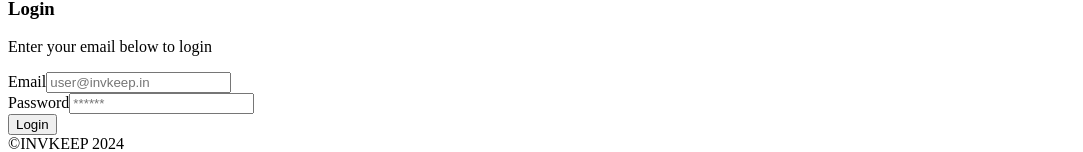
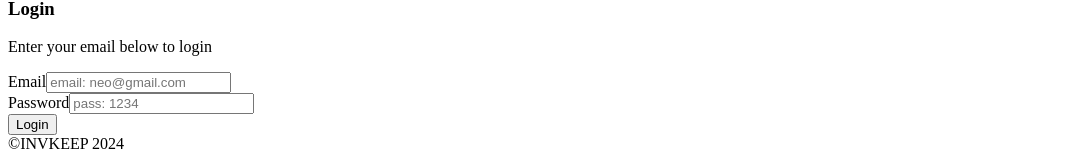
Before and after one commit to vignesh2004vasu/INVKEEP, a React (Vite) app: page /login in a window 1280 px wide. Shown: the part 1919-2071 px from the top of the page, without its empty margins (0-1083 px from the left). Built offline with nearby package versions, Linux system fonts and the light colour scheme; the HTML template or start-up script is replaced by a standard one.

Commit message:
Update Login.jsx

```diff
--- a/src/pages/Shared/Login.jsx
+++ b/src/pages/Shared/Login.jsx
@@ -56,7 +56,7 @@ const Login = () => {
             <Input
               id="email"
               type="email"
-              placeholder="user@invkeep.in"
+              placeholder="email: neo@gmail.com"
               value={email}
               onChange={(e) => setEmail(e.target.value)}
             />
@@ -66,7 +66,7 @@ const Login = () => {
             <Input
               id="password"
               type="password"
-              placeholder="******"
+              placeholder="pass: 1234"
               value={password}
               onChange={(e) => setPassword(e.target.value)}
             />
```
